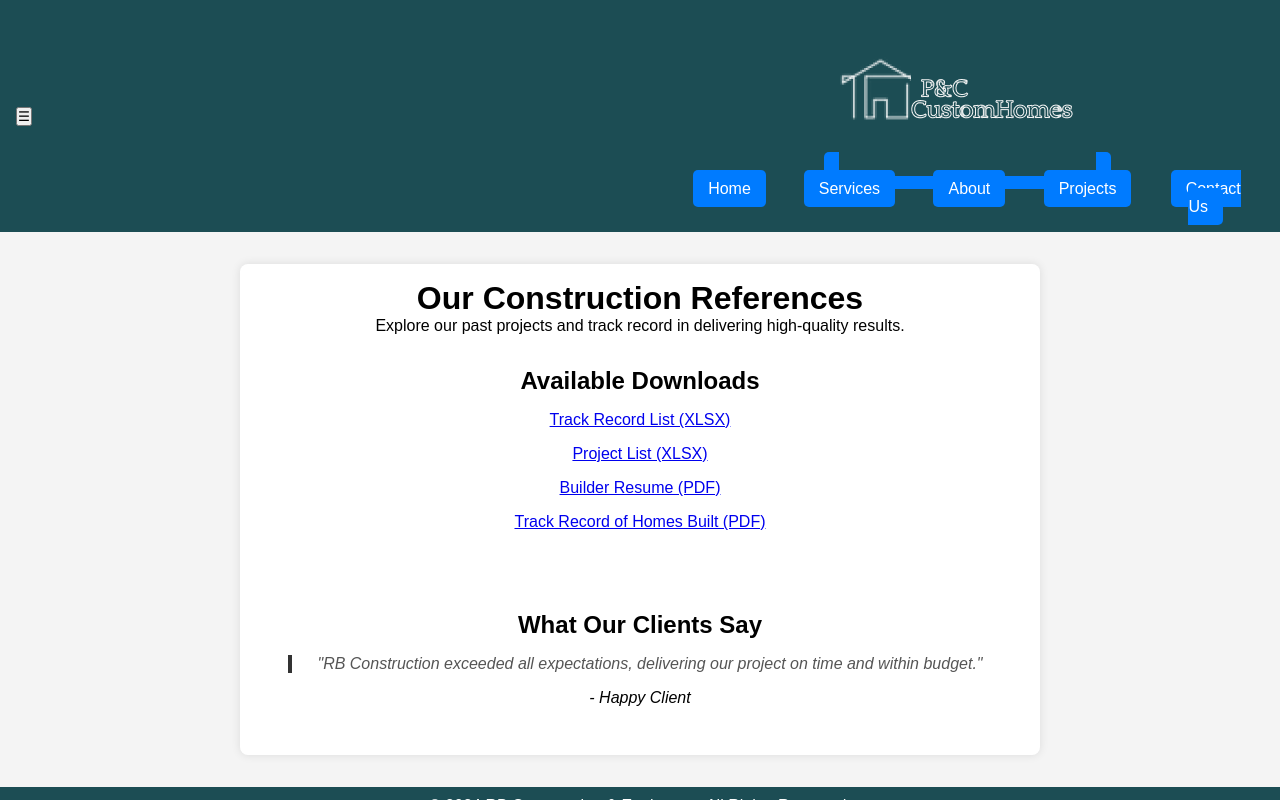
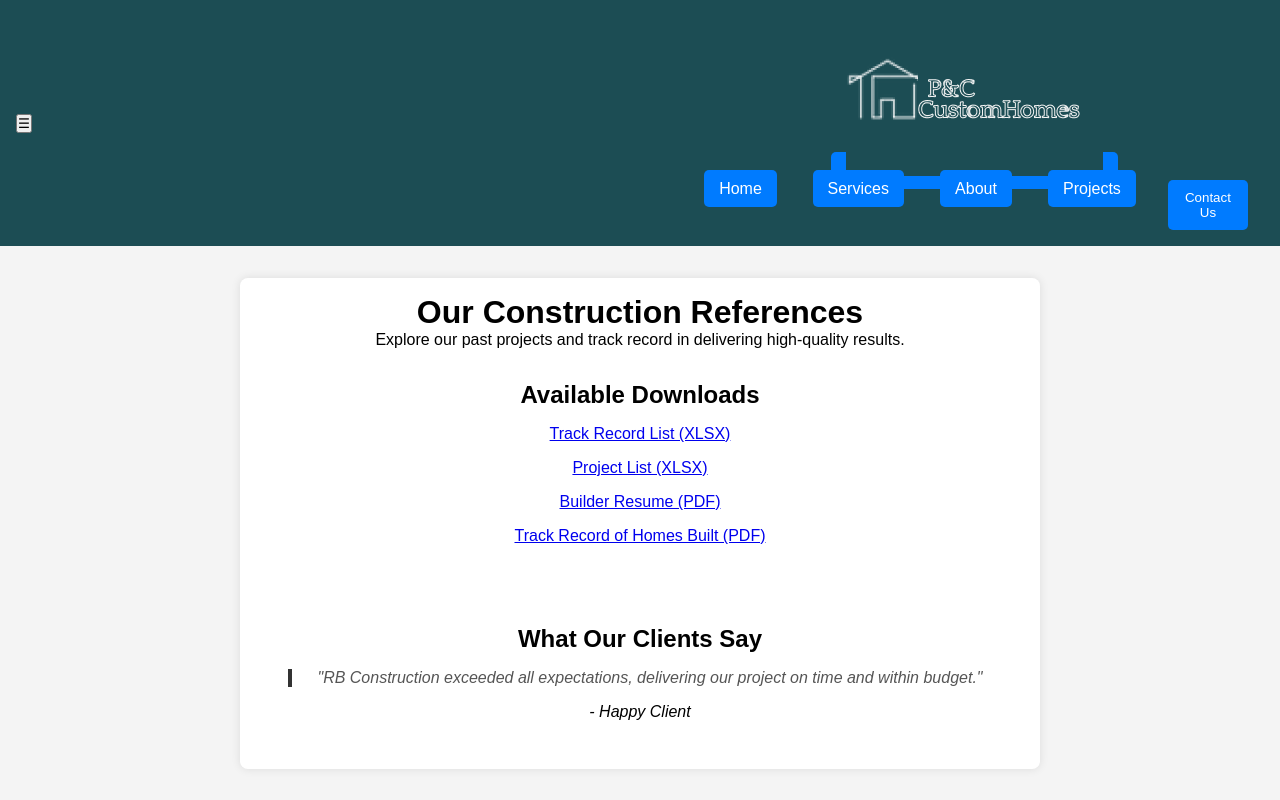
Before and after one commit to m131601/pc, a plain HTML site: page references.html in a window 1280 px wide. Drawn offline with Linux system fonts and the light colour scheme.

Commit message:
Update references.html

```diff
--- a/references.html
+++ b/references.html
@@ -20,7 +20,7 @@
                 <li><a href="services.html">Services</a></li>
                 <li><a href="team.html">About</a></li>
                 <li><a href="projects.html">Projects</a></li>
-                <li><a href="contact.html">Contact Us</a></li>
+                <li><button class="contact-btn" onclick="location.href='contact.html'">Contact Us</a></li>
 
             </ul>
         </nav>
```
